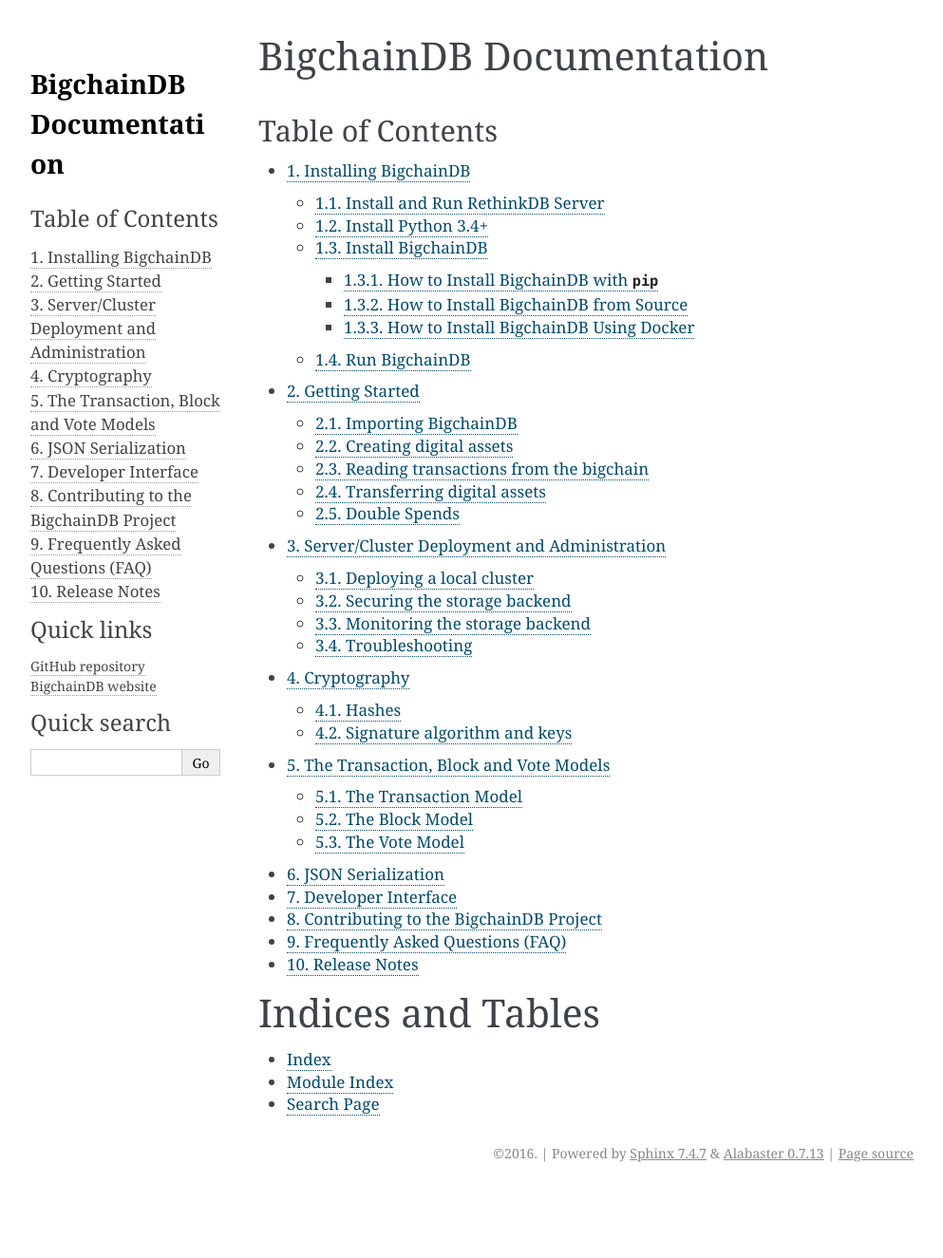
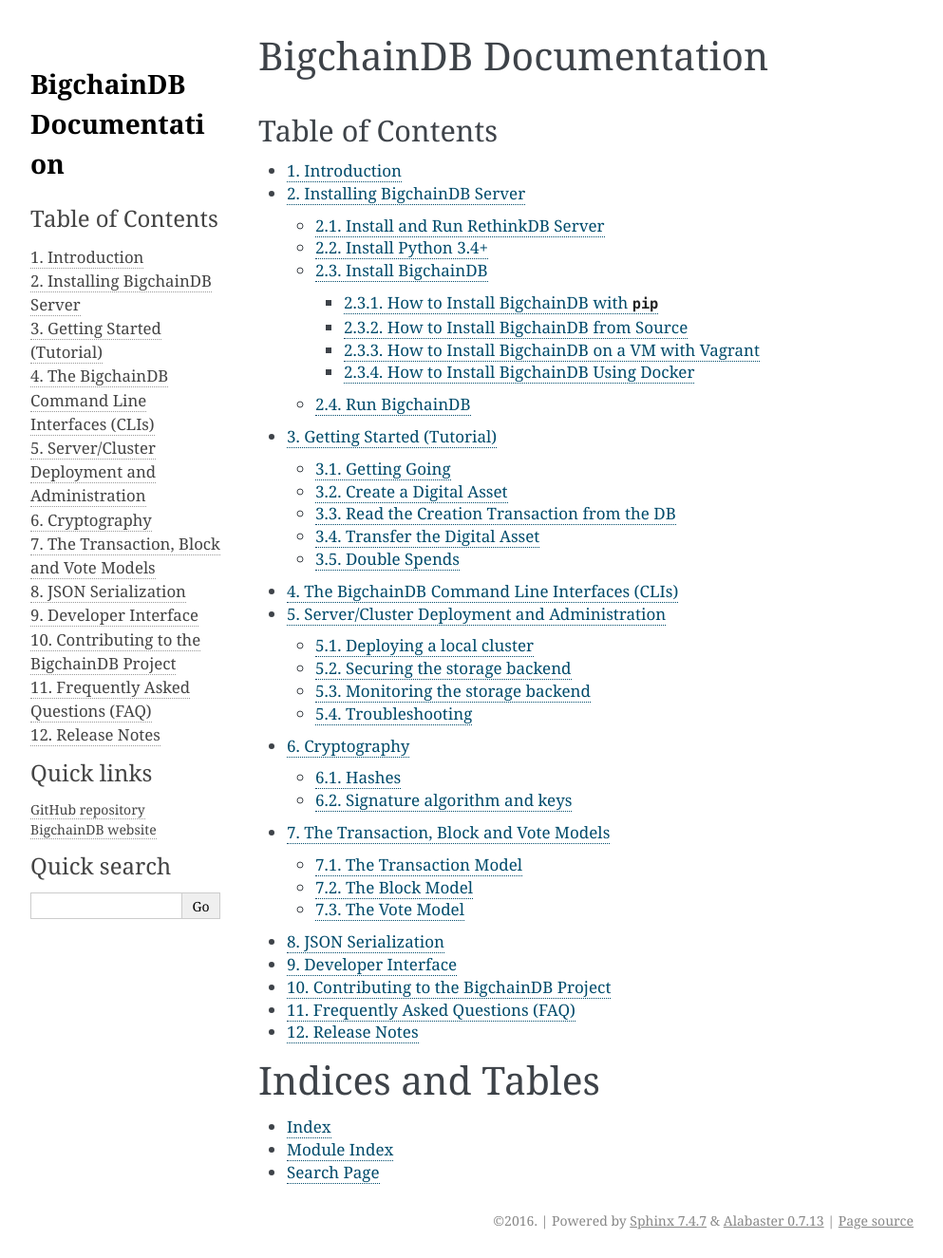
Before and after one commit to bigchaindb/bigchaindb, a Sphinx documentation site: the page built from docs/source/index.rst, in a window 1280 px wide. Shown: the whole page at 95% size, without its empty margins (148-1141 px from the left). Built offline with Sphinx 7.4.7, drawn with Linux system fonts in a browser that asks for light colours; before the commit the page ends 1254 px from its top, so only the background shows below that.

Commit message:
Numerous documentation improvements

````diff
--- /dev/null
+++ b/docs/source/bigchaindb-cli.md
@@ -0,0 +1,22 @@
+# The BigchainDB Command Line Interfaces (CLIs)
+
+BigchainDB has some Command Line Interfaces (CLIs). One of them is the `bigchaindb` command which we already saw when we first started BigchainDB using:
+```text
+$ bigchaindb start
+```
+
+The fist time you run `bigchaindb start`, it creates a default configuration file in `$HOME/.bigchaindb`. You can check that configuration using:
+```text
+$ bigchaindb show-config
+```
+
+To find out what else you can do with the `bigchain` command, use:
+```text
+$ bigchaindb -h
+```
+
+There's another command named `bigchaindb-benchmark`. It's used to run benchmarking tests. You can learn more about it using:
+```text
+$ bigchaindb-benchmark -h
+$ bigchaindb-benchmark load -h
+```
--- a/docs/source/conf.py
+++ b/docs/source/conf.py
@@ -68,9 +68,9 @@
 # built documents.
 #
 # The short X.Y version.
-version = '0.0.1'
+version = '0.1'
 # The full version, including alpha/beta/rc tags.
-release = '0.0.1'
+release = '0.1.3'
 
 # The language for content autogenerated by Sphinx. Refer to documentation
 # for a list of supported languages.
--- a/docs/source/getting-started.md
+++ b/docs/source/getting-started.md
@@ -1,58 +1,62 @@
-# Getting Started
+# Getting Started (Tutorial)
 
-With BigchainDB and rethinkDB [installed and running](intalling.html) we can start creating and
-transferring digital assets.
+This section gives an example of using BigchainDB. We create a digital asset, sign it, write it to a BigchainDB instance, read it, transfer it to a different user, and then attempt to transfer it to another user, resulting in a double-spend error.
 
-##### Importing BigchainDB
+## Getting Going
 
-First, lets open a python shell
-```shell
+First, make sure you have RethinkDB and BigchainDB _installed and running_, i.e. you [installed them](installing.html) and you ran:
+```text
+$ rethinkdb
+$ bigchaindb start
+```
+
+Don't shut them down! In a new terminal, open a Python shell:
+```text
 $ python
 ```
 
-Then we can import and instantiate BigchainDB
+Now we can import the `Bigchain` class and create an instance:
 ```python
 from bigchaindb import Bigchain
 b = Bigchain()
 ```
 
-When instantiating `Bigchain` witouth arguments it reads the configurations
-stored in `$HOME/.bigchaindb`
+This instantiates an object `b` of class `Bigchain`. When instantiating a `Bigchain` object without arguments (as above), it reads the configurations stored in `$HOME/.bigchaindb`.
 
+In a federation of BigchainDB nodes, each node has its own `Bigchain` instance.
 
-##### Creating digital assets
-In BigchainDB only the federation nodes are allowed to create digital assets
-using the `CREATE` operation on the transaction.
-Digital assets are usually created and assigned to a user, which in BigchainDB
-is represented by a public key.
+The `Bigchain` class is the main API for all BigchainDB interactions, right now. It does things that BigchainDB nodes do, but it also does things that BigchainDB clients do. In the future, it will be broken apart into a node/server class and a client class.
 
-BigchainDB allows you to define your digital asset as a generic python dict that
-will be used has a payload of the transaction.
+The `Bigchain` class is documented in the [Developer Interface](developer-interface.html) section.
+
+## Create a Digital Asset
+
+At a high level, a "digital asset" is something which can be represented digitally and can be assigned to a user. In BigchainDB, users are identified by their public key, and the data payload in a digital asset is represented using a generic [Python dict](https://docs.python.org/3.4/tutorial/datastructures.html#dictionaries).
+
+In BigchainDB, only the federation nodes are allowed to create digital assets, by doing a special kind of transaction: a `CREATE` transaction.
 
 ```python
 # create a test user
 testuser1_priv, testuser1_pub = b.generate_keys()
 
-# define a digital asset
-digital_asset = {'msg': 'Hello BigchainDB!'}
+# define a digital asset data payload
+digital_asset_payload = {'msg': 'Hello BigchainDB!'}
 
-# a create transaction uses the operation `CREATE` has no inputs
-tx = b.create_transaction(b.me, testuser1_pub, None, 'CREATE', payload=digital_asset)
+# a create transaction uses the operation `CREATE` and has no inputs
+tx = b.create_transaction(b.me, testuser1_pub, None, 'CREATE', payload=digital_asset_payload)
 
 # all transactions need to be signed by the user creating the transaction
 tx_signed = b.sign_transaction(tx, b.me_private)
 
 # write the transaction to the bigchain
-# the transaction will be store in a backlog where it will be validated,
-# included in a block and written to the bigchain
+# the transaction will be stored in a backlog where it will be validated,
+# included in a block, and written to the bigchain
 b.write_transaction(tx_signed)
 ```
 
-##### Reading transactions from the bigchain
+## Read the Creation Transaction from the DB
 
-After a couple of seconds we can check if the transactions was included in the
-bigchain.
-
+After a couple of seconds, we can check if the transactions was included in the bigchain:
 ```python
 # retrieve a transaction from the bigchain
 tx_retrieved = b.get_transaction(tx_signed['id'])
@@ -60,24 +64,18 @@
    'id': '6539dded9479c47b3c83385ae569ecaa90bcf387240d1ee2ea3ae0f7986aeddd',
    'transaction': {   'current_owner': 'pvGtcm5dvwWMzCqagki1N6CDKYs2J1cCwTNw8CqJic3Q',
                       'data': {   'hash': '872fa6e6f46246cd44afdb2ee9cfae0e72885fb0910e2bcf9a5a2a4eadb417b8',
-                                   'payload': {'msg': 'Hello BigchainDB!'}},
+                                  'payload': {'msg': 'Hello BigchainDB!'}},
                       'input': None,
                       'new_owner': 'ssQnnjketNYmbU3hwgFMEQsc4JVYAmZyWHnHCtFS8aeA',
                       'operation': 'CREATE',
                       'timestamp': '1455108421.753908'}}
 ```
 
-The new owner of the digital asset is now
-`ssQnnjketNYmbU3hwgFMEQsc4JVYAmZyWHnHCtFS8aeA` which is the public key of
-`testuser1`
+The new owner of the digital asset is now `ssQnnjketNYmbU3hwgFMEQsc4JVYAmZyWHnHCtFS8aeA`, which is the public key of `testuser1`.
 
+## Transfer the Digital Asset
 
-##### Transferring digital assets
-
-Now that `testuser1` has a digital asset assigned to him he can now transfered it
-to another user. Transfer transactions now require an input. The input will a
-transaction id of a digital asset that was assigned to `testuser1` which in our
-case is `6539dded9479c47b3c83385ae569ecaa90bcf387240d1ee2ea3ae0f7986aeddd`
+Now that `testuser1` has a digital asset assigned to him, he can transfer it to another user. Transfer transactions require an input. The input will be the transaction id of a digital asset that was assigned to `testuser1`, which in our case is `6539dded9479c47b3c83385ae569ecaa90bcf387240d1ee2ea3ae0f7986aeddd`.
 
 ```python
 # create a second testuser
@@ -105,14 +103,11 @@
                        'timestamp': '1455109497.480323'}}
 ```
 
-##### Double Spends
+## Double Spends
 
-BigchainDB makes sure that a digital asset assigned to a user cannot be
-transfered multiple times.
+BigchainDB makes sure that a user can't transfer the same digital asset two or more times (i.e. it prevents double spends).
 
-If we try to create another transaction with the same input as before the
-transaction will be marked invalid and the validation will trow a double spend
-exception
+If we try to create another transaction with the same input as before, the transaction will be marked invalid and the validation will throw a double spend exception:
 
 ```python
 # create another transfer transaction with the same input
@@ -124,5 +119,4 @@
 # check if the transaction is valid
 b.validate_transaction(tx_transfer_signed2)
 Exception: input `6539dded9479c47b3c83385ae569ecaa90bcf387240d1ee2ea3ae0f7986aeddd` was already spent
-
 ```
--- a/docs/source/index.rst
+++ b/docs/source/index.rst
@@ -12,8 +12,10 @@
    :maxdepth: 5
    :numbered:
 
+   introduction
    installing
    getting-started
+   bigchaindb-cli
    admin
    cryptography
    models
--- a/docs/source/installing.md
+++ b/docs/source/installing.md
@@ -1,6 +1,6 @@
-# Installing BigchainDB
+# Installing BigchainDB Server
 
-We're developing BigchainDB on Ubuntu 14.04, but it should work on any OS that runs RethinkDB Server and Python 3.4+. (BigchainDB is built on top of RethinkDB Server.)
+We're developing BigchainDB Server ("BigchainDB") on Ubuntu 14.04, but it should work on any OS that runs RethinkDB Server and Python 3.4+. (BigchainDB is built on top of RethinkDB Server.)
 
 ## Install and Run RethinkDB Server
 
@@ -61,13 +61,22 @@
 $ python setup.py install
 ```
 
+### How to Install BigchainDB on a VM with Vagrant
+
+One of our community members ([@Mec-Is](https://github.com/Mec-iS)) wrote [a page about how to install BigchainDB on a VM with Vagrant](https://gist.github.com/Mec-iS/b84758397f1b21f21700).
+
 ### How to Install BigchainDB Using Docker
 
 Coming soon...
 
 ## Run BigchainDB
 
-After installing BigchainDB, run it with:
+Once you've installed BigchainDB, you can run it. First make sure you have RethinkDB running:
+```text
+$ rethinkdb
+```
+
+Then open a different terminal and run:
 ```text
 $ bigchaindb start
 ```
--- /dev/null
+++ b/docs/source/introduction.md
@@ -0,0 +1,11 @@
+# Introduction
+
+BigchainDB is a scalable blockchain database. You can read about its motivations, goals and high-level architecture in the [BigchainDB whitepaper](https://www.bigchaindb.com/whitepaper/). This document, the _BigchainDB Documentation_, is intended primarily for three groups of people:
+
+1. Developers of BigchainDB server software and related software (e.g. BigchainDB drivers/SDKs).
+2. People deploying and managing BigchainDB clusters.
+3. App developers who are developing client apps to talk to one or more live, operational BigchainDB clusters. They would use one of the BigchainDB drivers/SDKs.
+
+Right now, BigchainDB is fairly new, so there are no live, operational BigchainDB clusters. There are no BigchainDB drivers. Those things are coming.
+
+What does exist is our in-development BigchainDB server software. Therefore all the documentation is about that, for now.
````
Also changed, not shown: other parts of docs/source/installing.md (+1 -1 lines).
